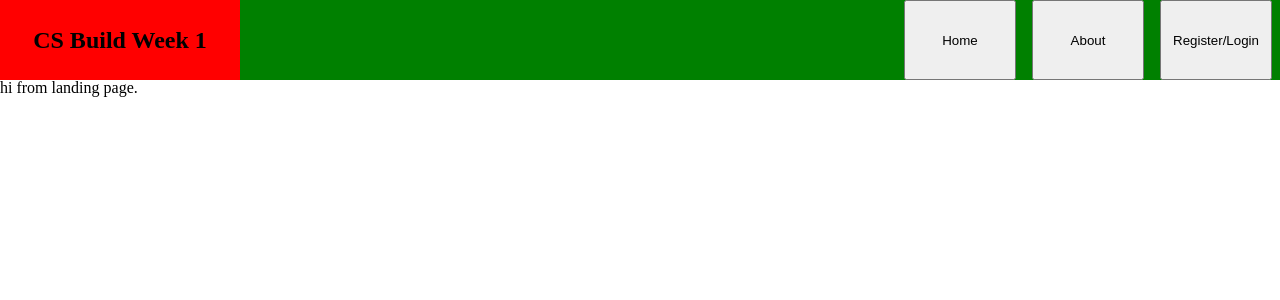
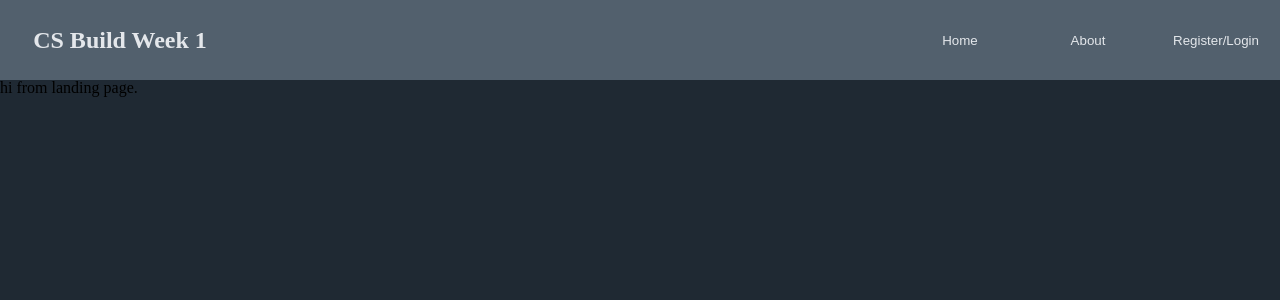
Before and after one commit to DDLPCS26/front-end, a React (Create React App) app in the folder client/: page / in a window 1280 px wide. Shown: the top 300 px of the page. Built offline with nearby package versions, Linux system fonts and the light colour scheme.

Commit message:
add global default theme context provider including base cool gray color palette and test with MainNavigation

```diff
--- a/client/src/components/MainNavigation.js
+++ b/client/src/components/MainNavigation.js
@@ -10,18 +10,19 @@ import { DefaultTheme } from '../contexts/DefaultTheme';
 // component
 const MainNavigation = props => {
     // contexts
-    const colorPallete = useContext(DefaultTheme);
-    console.log(colorPallete);
+    const colorPalette = useContext(DefaultTheme).colors;
+    console.log(colorPalette);
 
     return (
         <>
-        <Container>
+        <Container colors={colorPalette}>
             <Logo>CS Build Week 1</Logo>
 
             <Menu>
-                <button>Home</button>
-                <button>About</button>
-                <button>Register/Login</button>
+                <Button colors={colorPalette}>Home</Button>
+                <Button colors={colorPalette}>About</Button>
+                <Button colors={colorPalette}>Register/Login</Button>
+                {console.log(colorPalette.surface900)}
             </Menu>
         </Container>
         </>
@@ -33,11 +34,12 @@ const MainNavigation = props => {
 const Container = styled.div`
     width: 100%;
     height: 80px; // temp height
-    ${styletest.greenBg}
+    background-color: ${props => props.colors.surface600};
     display: flex;
     flex-flow: row nowrap;
     justify-content: space-between;
     align-items: center;
+    color: ${props => props.colors.surface100};
 `
 
 const Logo = styled.div`
@@ -49,18 +51,20 @@ const Logo = styled.div`
     align-items: center;
     font-weight: bold;
     font-size: 1.5rem;
-    ${styletest.redBg}
 `
 
 const Menu = styled.div`
     height: 100%;
+`
 
-    button {
+const Button = styled.button`
         width: 7rem;
         height: 100%;
         margin: 0 0.5rem;
         padding: 0.5rem;
-    }
+        border: none;
+        background-color: ${props => props.colors.surface600};
+        color: ${props => props.colors.surface100};
 `
 
 // export
--- a/client/src/contexts/DefaultTheme.js
+++ b/client/src/contexts/DefaultTheme.js
@@ -4,7 +4,7 @@ import { createContext } from 'react';
 export const DefaultTheme = createContext();
 
 // color variables
-export const colorPallete = {
+export const colorPalette = {
     surface900: '#1F2933',
     surface800: '#323F4B',
     surface700: '#3E4C59',
--- a/client/src/index.js
+++ b/client/src/index.js
@@ -7,7 +7,7 @@ import {BrowserRouter as Router, Route} from 'react-router-dom';
 import { Reset } from './styles/Reset';
 import { GlobalStyles } from './styles/Global';
 // contexts
-import { DefaultTheme, colorPallete } from './contexts/DefaultTheme';
+import { DefaultTheme, colorPalette } from './contexts/DefaultTheme';
 // components
 import App from './App';
 
@@ -15,7 +15,7 @@ ReactDOM.render(
     <Router>
         <Reset />
         <GlobalStyles />
-        <DefaultTheme.Provider value={{colors: colorPallete}}>
+        <DefaultTheme.Provider value={{colors: colorPalette}}>
             <Route path='/' render={(props) => <App history={props.history} location={props.location} match={props.match} />} />
         </DefaultTheme.Provider>
     </Router>,
--- a/client/src/styles/Global.js
+++ b/client/src/styles/Global.js
@@ -5,5 +5,6 @@ import { createGlobalStyle } from 'styled-components';
 export const GlobalStyles = createGlobalStyle`
     body {
         font-size: 1rem;
+        background-color: #1F2933;
     }
 `
```
